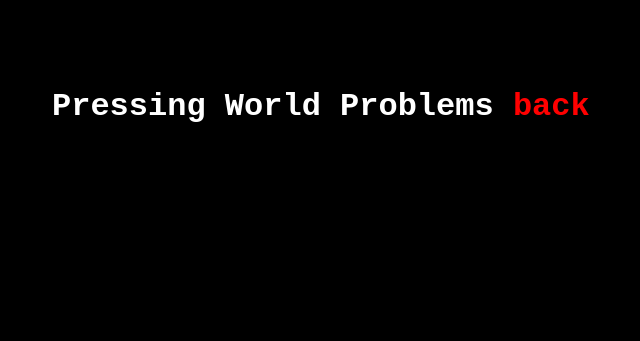
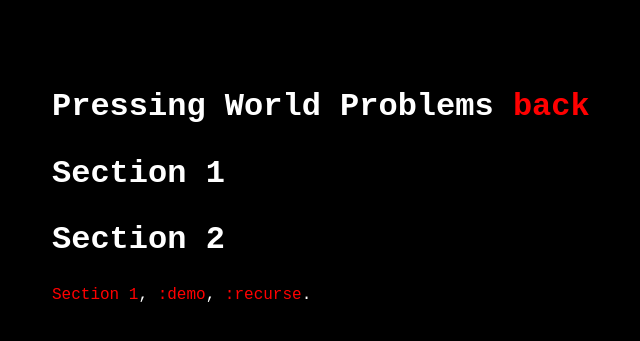
Before and after one commit to TvoozMagnificent/NonTrivial, a Jekyll site: the page built from Pressing world problems.md, in a window 1280 px wide. Shown: the top 341 px of the page, without its empty margins (268-908 px from the left). Built offline with Jekyll 4.4.1, drawn with Linux system fonts in a browser that asks for light colours; our own code applies the rules of GitHub Pages for plain Markdown files.

Commit message:
Update Pressing world problems.md

```diff
--- a/Pressing world problems.md
+++ b/Pressing world problems.md
@@ -1 +1,7 @@
 # Pressing World Problems [back](https://tvoozmagnificent.github.io/NonTrivial/nontrivial.html)
+
+# Section 1
+
+# Section 2
+
+[Section 1](#Section1), [:demo](#Section1), [:recurse](#Section2).
```
